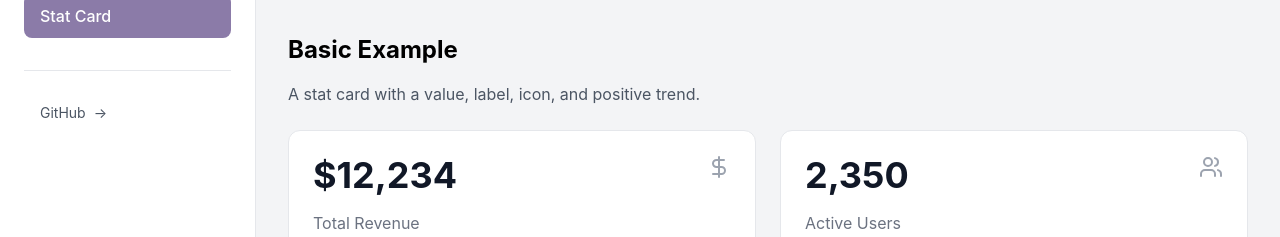
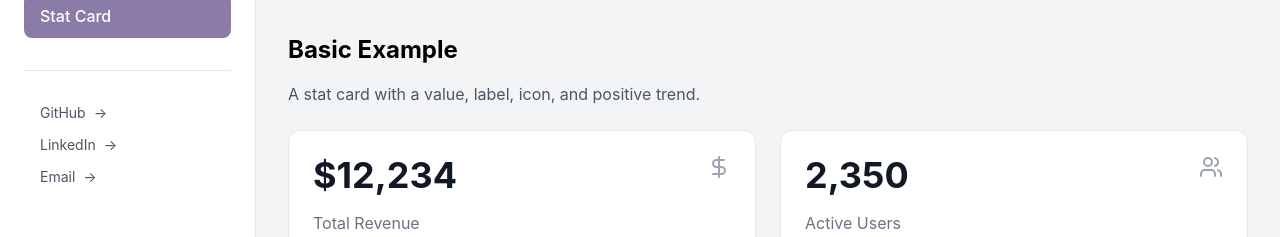
Before and after one commit to RobMohan/component-test, a React (Vite) app: page /stat-card in a window 1280 px wide. Shown: the part 286-523 px from the top of the page. Built offline with nearby package versions, Linux system fonts and the light colour scheme.

Commit message:
Adding links to the left nav

```diff
--- a/src/layout/DocsLayout.jsx
+++ b/src/layout/DocsLayout.jsx
@@ -47,14 +47,30 @@ export default function DocsLayout({ children }) {
             ))}
           </nav>
 
-          <div className="mt-8 pt-8 border-t border-gray-200">
+          <div className="mt-8 pt-8 border-t border-gray-200 space-y-3">
             <a
               href="https://github.com/RobMohan/component-test"
               target="_blank"
               rel="noopener noreferrer"
-              className="flex items-center gap-2 text-sm text-gray-600 hover:text-gray-900 px-4"
+              className="flex items-center gap-2 text-sm text-gray-600 hover:text-gray-900 px-4 transition-colors"
             >
               <span>GitHub</span>
+              <span>→</span>
+            </a>
+            <a
+              href="https://www.linkedin.com/in/robertmohan"
+              target="_blank"
+              rel="noopener noreferrer"
+              className="flex items-center gap-2 text-sm text-gray-600 hover:text-gray-900 px-4 transition-colors"
+            >
+              <span>LinkedIn</span>
+              <span>→</span>
+            </a>
+            <a
+              href="mailto:rob@robertmohandesign.com"
+              className="flex items-center gap-2 text-sm text-gray-600 hover:text-gray-900 px-4 transition-colors"
+            >
+              <span>Email</span>
               <span>→</span>
             </a>
           </div>
```
